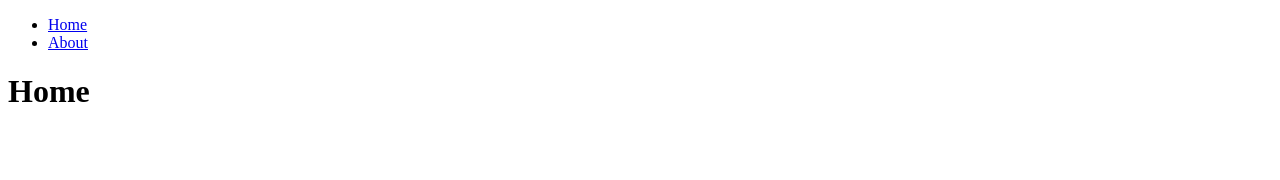
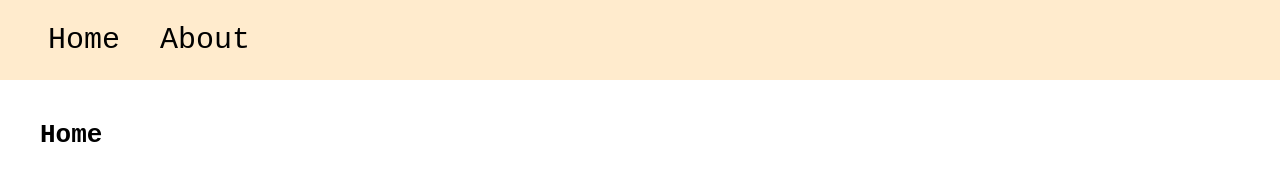
Before and after one commit to FudgyWudgy27/SP25-N320-WEEK-12, a website: page views/index.html in a window 1280 px wide. Drawn offline with Linux system fonts and the light colour scheme; the site is published under a folder, as on GitHub Pages, so addresses that start at the root find nothing.

Commit message:
change to relative path

```diff
--- a/views/index.html
+++ b/views/index.html
@@ -4,16 +4,16 @@
     <meta charset="UTF-8">
     <meta name="viewport" content="width=device-width, initial-scale=1.0">
     <title>Home</title>
-    <link rel="stylesheet" href="/css/style.css" />
+    <link rel="stylesheet" href="./css/style.css" />
 </head>
 <body>
     <nav>
         <ul>
             <li>
-                <a href="/">Home</a>
+                <a href="./index.html">Home</a>
             </li>
             <li>
-                <a href="/about.html">About</a>
+                <a href="./about.html">About</a>
             </li>
         </ul>
     </nav>
```
Also changed, not shown: views/404.html (+3 -3 lines), views/about.html (+3 -3 lines).
